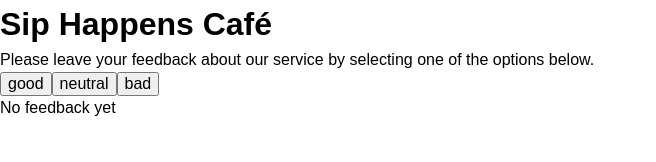
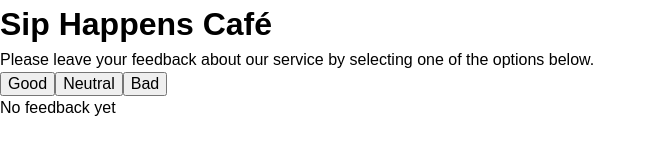
Before and after one commit to Maksym-Zhuravel/goit-react-hw-02, a React (Vite) app: page / in a window 1280 px wide. Shown: the top 162 px of the page, without its empty margins (0-656 px from the left). Built offline with nearby package versions, Linux system fonts and the light colour scheme.

Commit message:
update project

```diff
--- a/src/components/App/App.jsx
+++ b/src/components/App/App.jsx
@@ -31,7 +31,6 @@ export default function App() {
   };
   const totalFeedback = values.good + values.neutral + values.bad;
   const feedbackPersentage = Math.round((values.good / totalFeedback) * 100);
-  const options = ["good", "neutral", "bad"];
 
   return (
     <>
@@ -41,7 +40,6 @@ export default function App() {
         options below.
       </p>
       <Options
-        options={options}
         onClick={updateFeedback}
         onReset={resetFeedback}
         totalFeedback={totalFeedback}
--- a/src/components/Options/Options.jsx
+++ b/src/components/Options/Options.jsx
@@ -1,11 +1,14 @@
-export default function Options({ options, onClick, onReset, totalFeedback }) {
+export default function Options({ onClick, onReset, totalFeedback }) {
   return (
     <>
-      {options.map((option) => (
+      {/* {options.map((option) => (
         <button key={option} onClick={() => onClick(option)}>
           {option}
         </button>
-      ))}
+      ))} */}
+      <button onClick={() => onClick("good")}>Good</button>
+      <button onClick={() => onClick("neutral")}>Neutral</button>
+      <button onClick={() => onClick("bad")}>Bad</button>
       {totalFeedback > 0 ? <button onClick={onReset}>Reset</button> : undefined}
     </>
   );
```
